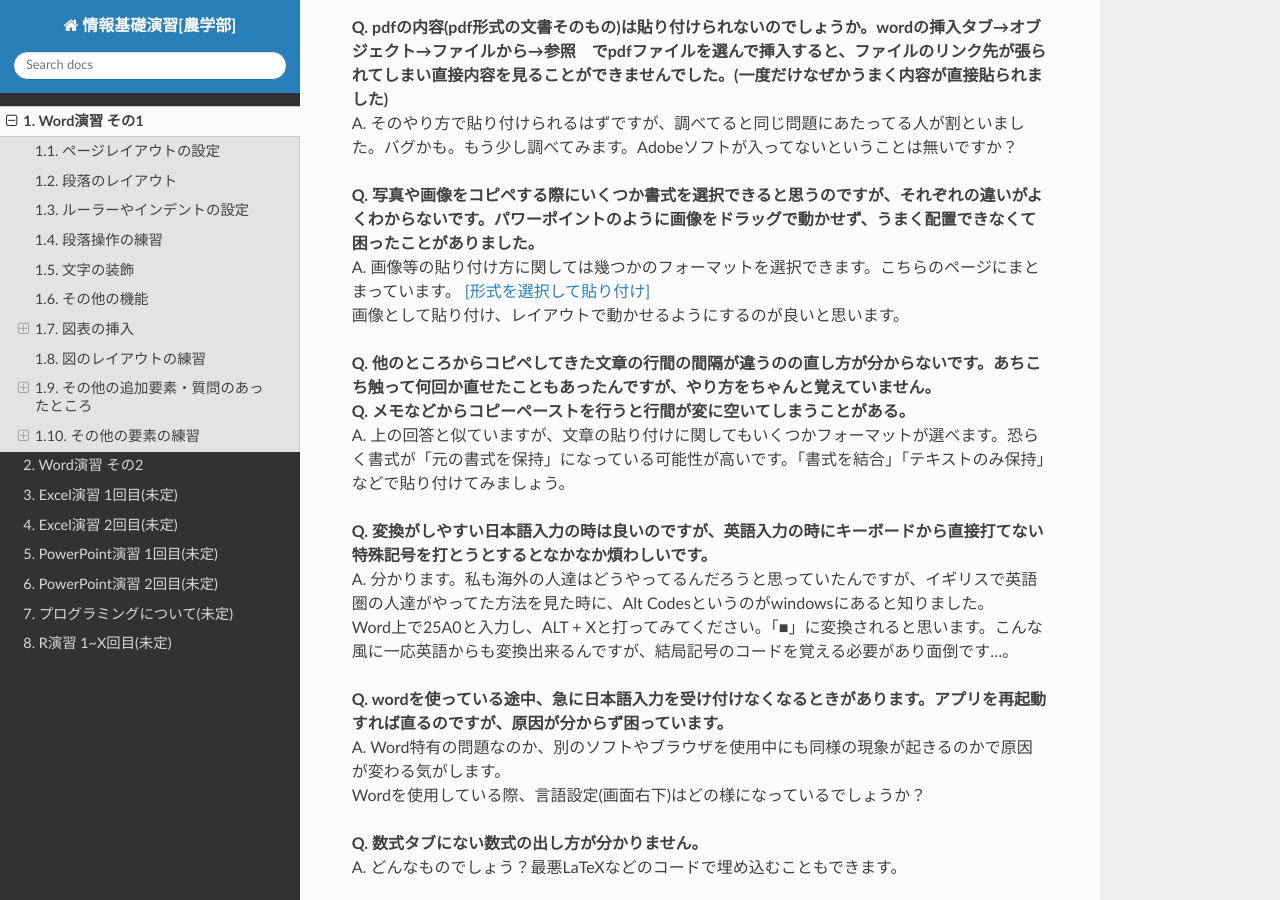
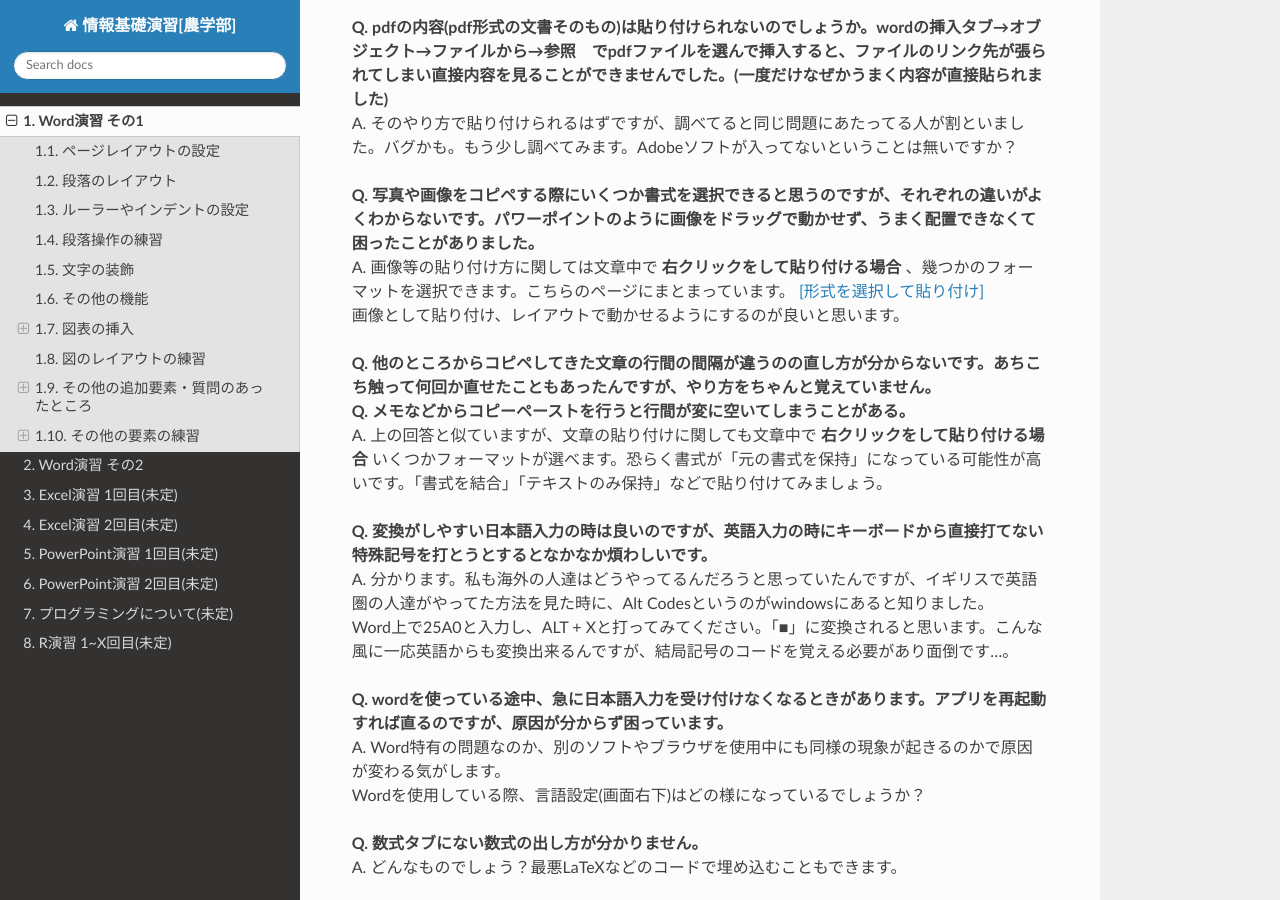
Before and after one commit to slt666666/informatics_agri_1st, a Sphinx documentation site: the page built from source/word_1.rst, in a window 1280 px wide and 900 px high, scrolled down 17224 px. Built offline with Sphinx 7.4.7 and the Read the Docs theme 2.0.0, drawn with Linux system fonts in a browser that asks for light colours.

Commit message:
Update word_1.rst

```diff
--- a/source/word_1.rst
+++ b/source/word_1.rst
@@ -276,12 +276,12 @@ xの2乗                        x^2
 | A. そのやり方で貼り付けられるはずですが、調べてると同じ問題にあたってる人が割といました。バグかも。もう少し調べてみます。Adobeソフトが入ってないということは無いですか？
 
 | **Q. 写真や画像をコピペする際にいくつか書式を選択できると思うのですが、それぞれの違いがよくわからないです。パワーポイントのように画像をドラッグで動かせず、うまく配置できなくて困ったことがありました。**
-| A. 画像等の貼り付け方に関しては幾つかのフォーマットを選択できます。こちらのページにまとまっています。 `[形式を選択して貼り付け] <https://support.microsoft.com/ja-jp/office/形式を選択して貼り付け-e03db6c7-8295-4529-957d-16ac8a778719>`_
+| A. 画像等の貼り付け方に関しては文章中で **右クリックをして貼り付ける場合** 、幾つかのフォーマットを選択できます。こちらのページにまとまっています。 `[形式を選択して貼り付け] <https://support.microsoft.com/ja-jp/office/形式を選択して貼り付け-e03db6c7-8295-4529-957d-16ac8a778719>`_
 | 画像として貼り付け、レイアウトで動かせるようにするのが良いと思います。
 
 | **Q. 他のところからコピペしてきた文章の行間の間隔が違うのの直し方が分からないです。あちこち触って何回か直せたこともあったんですが、やり方をちゃんと覚えていません。**
 | **Q. メモなどからコピーペーストを行うと行間が変に空いてしまうことがある。**
-| A. 上の回答と似ていますが、文章の貼り付けに関してもいくつかフォーマットが選べます。恐らく書式が「元の書式を保持」になっている可能性が高いです。「書式を結合」「テキストのみ保持」などで貼り付けてみましょう。
+| A. 上の回答と似ていますが、文章の貼り付けに関しても文章中で **右クリックをして貼り付ける場合** いくつかフォーマットが選べます。恐らく書式が「元の書式を保持」になっている可能性が高いです。「書式を結合」「テキストのみ保持」などで貼り付けてみましょう。
 
 | **Q. 変換がしやすい日本語入力の時は良いのですが、英語入力の時にキーボードから直接打てない特殊記号を打とうとするとなかなか煩わしいです。**
 | A. 分かります。私も海外の人達はどうやってるんだろうと思っていたんですが、イギリスで英語圏の人達がやってた方法を見た時に、Alt Codesというのがwindowsにあると知りました。
```
